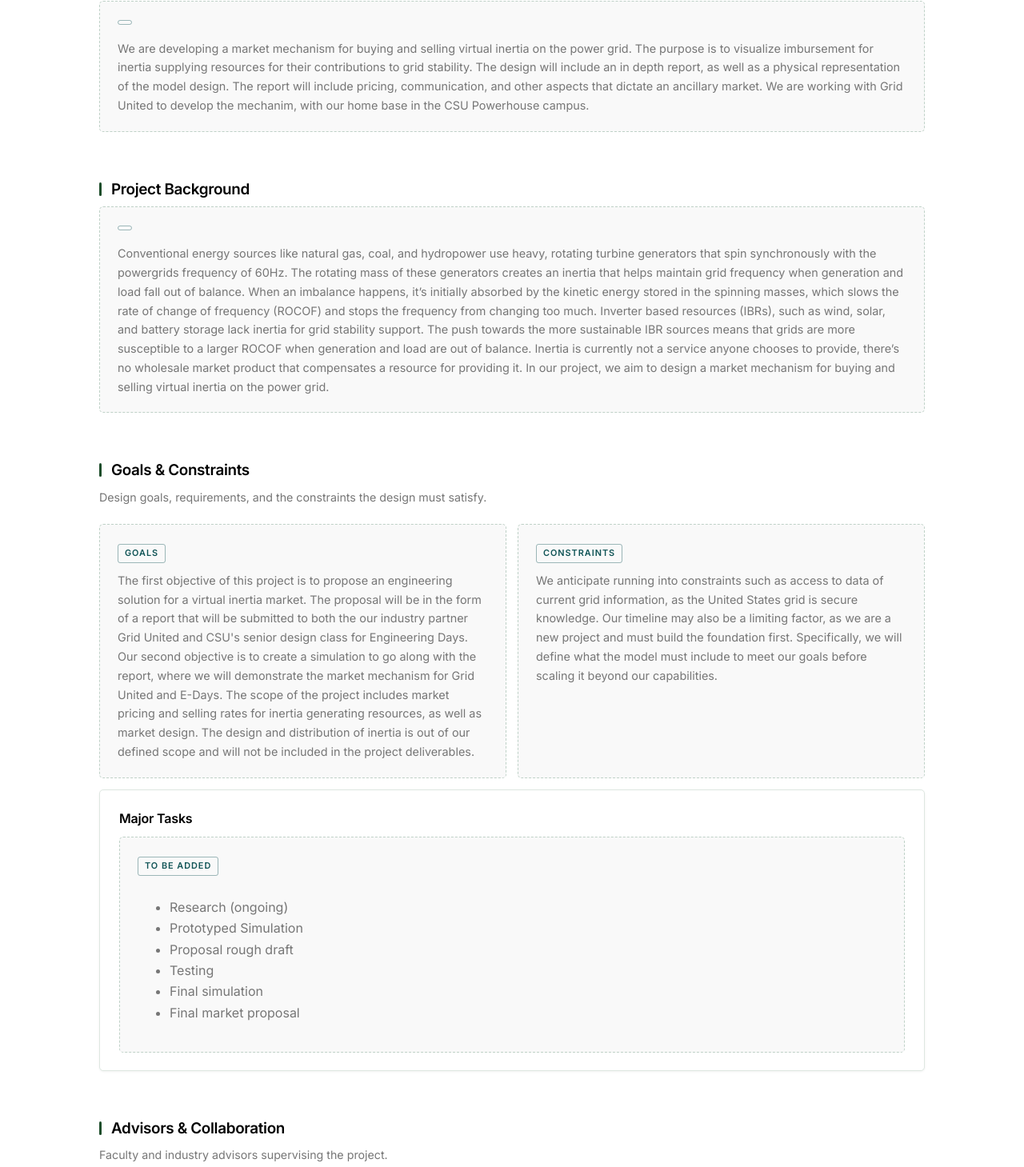
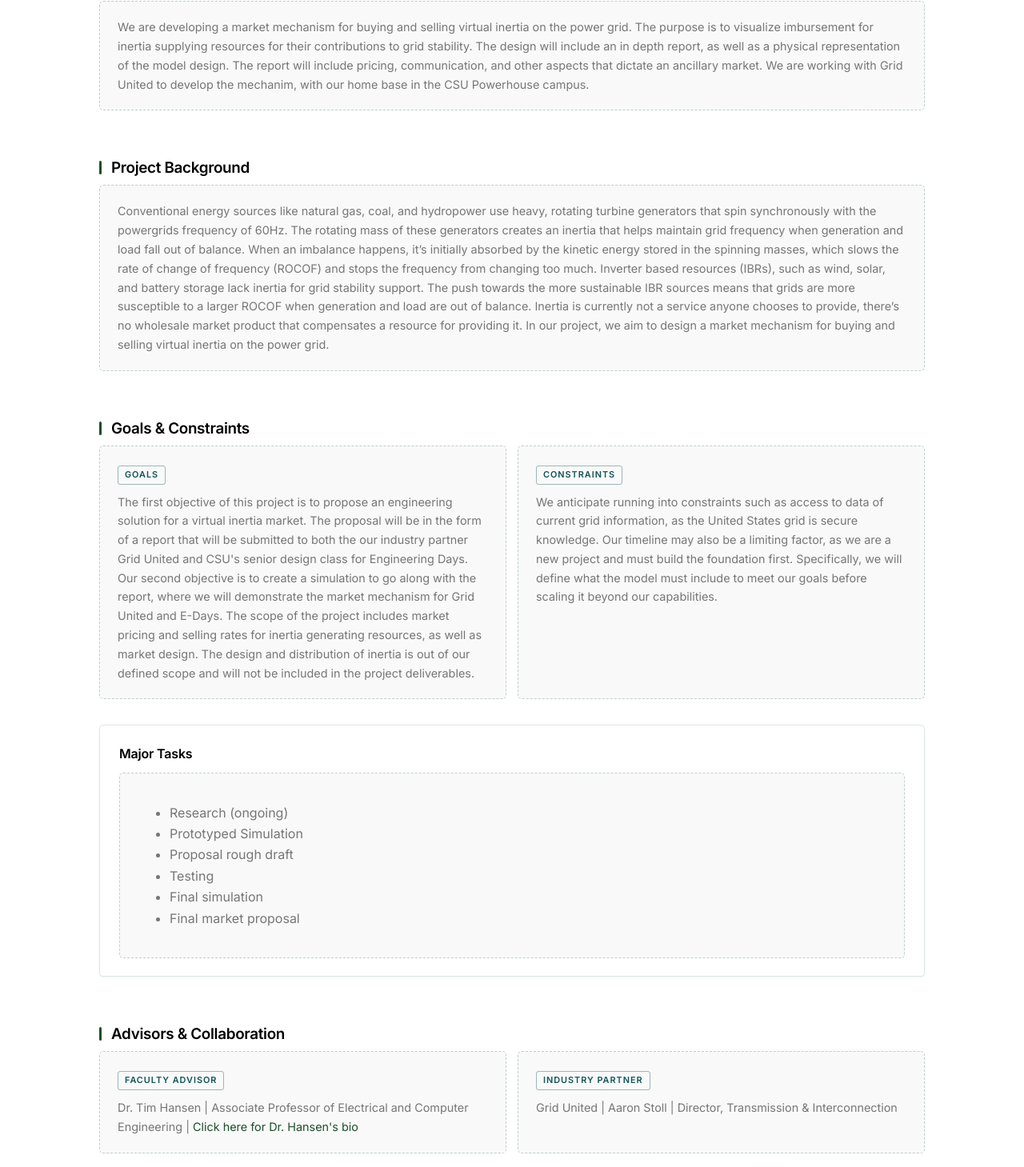
Before and after one commit to bram-exe/Virtual-Inertia, a plain HTML site: page index.html in a window 1280 px wide. Shown: the part 552-2011 px from the top of the page at 80% size. Drawn offline with Linux system fonts and the light colour scheme.

Commit message:
Add files via upload

```diff
--- a/index.html
+++ b/index.html
@@ -58,7 +58,6 @@
     <!-- <p class="sec-note">Project abstract as written for the project charter.</p> -->
     <!-- TODO: replace this placeholder block with the abstract -->
     <div class="placeholder">
-      <span class="ph-label"></span>
       <p>We are developing a market mechanism for buying and selling virtual inertia on the power grid. The purpose is to visualize imbursement for inertia supplying resources for their contributions to grid stability.
             The design will include an in depth report, as well as a physical representation of the model design. The report will include pricing, communication, and other aspects that dictate an ancillary market.
             We are working with Grid United to develop the mechanim, with our home base in the CSU Powerhouse campus.</p>
@@ -70,7 +69,6 @@
     <h2 class="sec">Project Background</h2>
     <!-- <p class="sec-note">Context and motivation behind the project.</p> -->
     <div class="placeholder">
-      <span class="ph-label"></span>
       <p>Conventional energy sources like natural gas, coal, and hydropower use heavy, rotating turbine generators that spin synchronously with the powergrids frequency of 60Hz.
           The rotating mass of these generators creates an inertia that helps maintain grid frequency when generation and load fall out of balance. When an imbalance happens, it’s initially absorbed by the kinetic energy stored in the spinning masses, which slows the rate of change of frequency (ROCOF) and stops the frequency from changing too much.
 
@@ -82,7 +80,6 @@
   <!-- ============ GOALS & CONSTRAINTS ============ -->
   <section>
     <h2 class="sec">Goals &amp; Constraints</h2>
-    <p class="sec-note">Design goals, requirements, and the constraints the design must satisfy.</p>
     <div class="grid-2">
       <!-- TODO: fill in goals -->
       <div class="placeholder">
@@ -100,11 +97,10 @@
       </div>
     </div>
     <!-- ------------------------- MAJOR TASKS ----------------------------- -->
-    <div class="card" style="margin-top:14px;">
+    <div class="card" style="margin-top:32px;">
       <h3>Major Tasks</h3>
       <!-- TODO: replace list items with real tasks -->
       <div class="placeholder" style="margin-top:10px;">
-        <span class="ph-label">To be added</span>
         <p>
           <ul>
             <li>Research (ongoing)</li>
@@ -124,7 +120,6 @@
   <!-- ============ ADVISORS ============ -->
   <section>
     <h2 class="sec">Advisors &amp; Collaboration</h2>
-    <p class="sec-note">Faculty and industry advisors supervising the project.</p>
     <div class="grid-2">
       <!-- TODO: add faculty advisor name + link to their CSU page -->
       <div class="placeholder">
```
